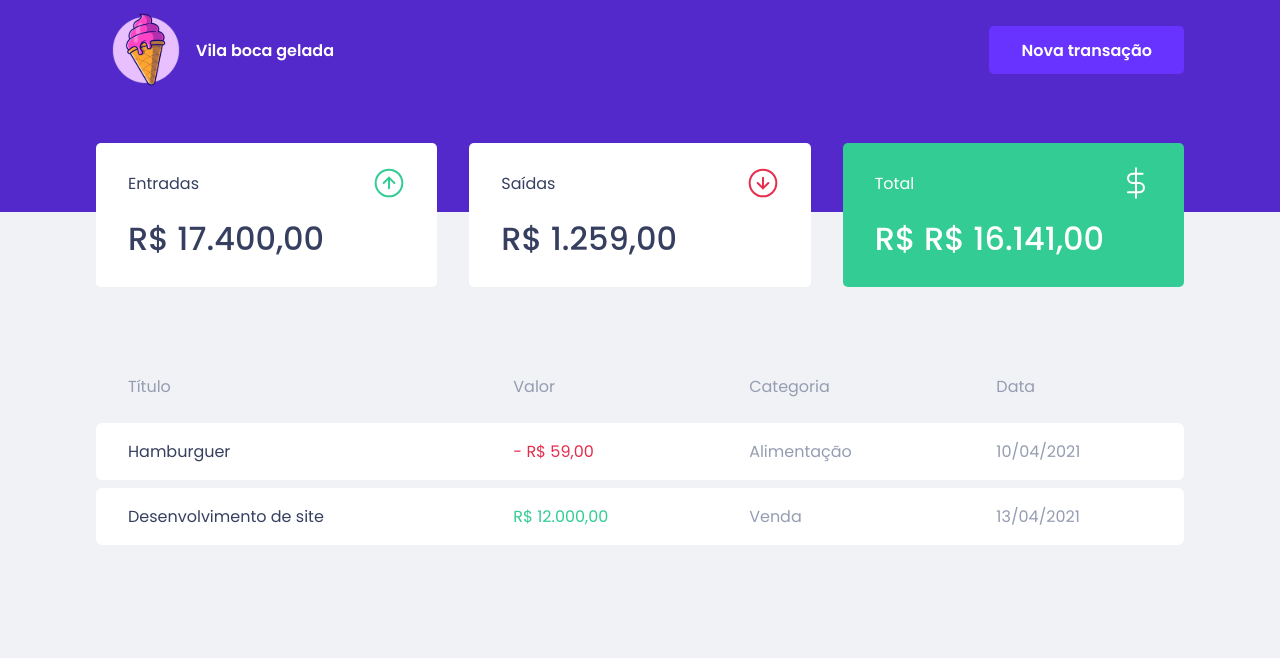
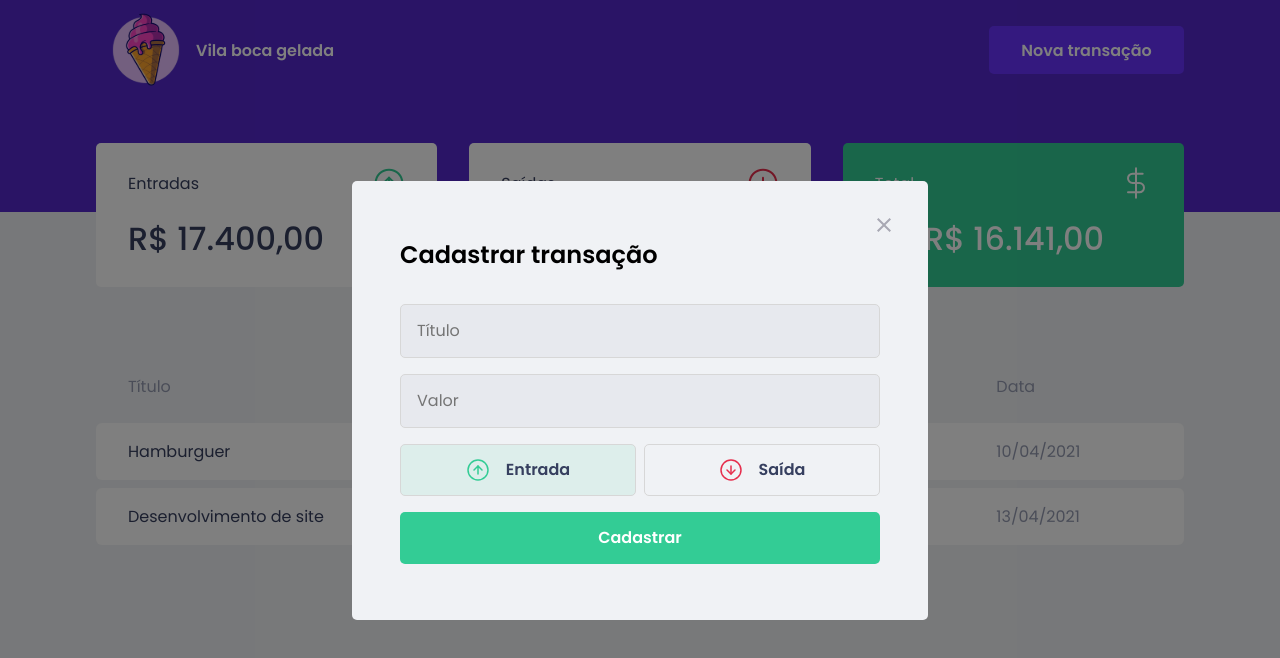
Before and after one commit to Everton-Afonso/ice-cream-parlor, a Next.js app: page / in a window 1280 px wide. Both pictures are taken after a click on the button "Nova transação". Shown: the top 658 px of the page. Built offline with nearby package versions, Linux system fonts and the light colour scheme.

Commit message:
feat(Modal): creation of the Modal component, standardization of input styling

```diff
--- a/next.config.mjs
+++ b/next.config.mjs
@@ -1,4 +1,9 @@
 /** @type {import('next').NextConfig} */
-const nextConfig = {}
+const nextConfig = {
+  compiler: {
+    // Enables the styled-components SWC transform
+    styledComponents: true,
+  },
+}
 
 export default nextConfig
--- a/package.json
+++ b/package.json
@@ -11,14 +11,17 @@
   },
   "dependencies": {
     "next": "14.1.0",
+    "polished": "^4.2.2",
     "react": "^18",
     "react-dom": "^18",
+    "react-modal": "^3.16.1",
     "styled-components": "^6.1.8"
   },
   "devDependencies": {
     "@types/node": "^20",
     "@types/react": "^18",
     "@types/react-dom": "^18",
+    "@types/react-modal": "^3.16.3",
     "@typescript-eslint/eslint-plugin": "^6.19.1",
     "@typescript-eslint/parser": "^6.19.1",
     "eslint": "^8",
--- a/src/UI/Button/index.tsx
+++ b/src/UI/Button/index.tsx
@@ -1,13 +1,14 @@
 'use client'
+
+import Image from 'next/image'
 
 import { ButtonHTMLAttributes } from 'react'
 
 import * as S from './styles'
-import Image from 'next/image'
 
 export type ButtonColors = 'blue' | 'green' | 'gray'
 
-type ButtonProps = {
+export type ButtonProps = {
   title?: string
   typeImg: 'Entrada' | 'Saida' | 'Undefined'
   color?: ButtonColors
@@ -23,7 +24,6 @@ const Button = ({ title, color = 'blue', typeImg, ...props }: ButtonProps) => {
   const imagePath = typeToImageButtonMap[typeImg]
 
   return (
-    <div>
     <S.WrapperButton {...props} $color={color}>
       {!!imagePath && (
         <Image
@@ -36,7 +36,6 @@ const Button = ({ title, color = 'blue', typeImg, ...props }: ButtonProps) => {
 
       {title}
     </S.WrapperButton>
-    </div>
   )
 }
 
--- a/src/app/layout.tsx
+++ b/src/app/layout.tsx
@@ -3,6 +3,7 @@ import { Poppins } from 'next/font/google'
 
 import StyledComponentsRegistry from '@/lib/registry'
 import { Providers } from './providers'
+import { ModalProvider } from '@/providers/providerModal'
 
 const poppins = Poppins({
   subsets: ['latin'],
@@ -20,12 +21,16 @@ export default function RootLayout({
 }: Readonly<{
   children: React.ReactNode
 }>) {
+  const isDev = process.env.NODE_ENV === 'development'
+
   return (
     <html lang="en">
-      <body className={poppins.className}>
-        <StyledComponentsRegistry>
-          <Providers>{children}</Providers>
-        </StyledComponentsRegistry>
+      <body className={poppins.className} suppressHydrationWarning={isDev}>
+        <ModalProvider>
+          <StyledComponentsRegistry>
+            <Providers>{children}</Providers>
+          </StyledComponentsRegistry>
+        </ModalProvider>
       </body>
     </html>
   )
--- a/src/app/page.tsx
+++ b/src/app/page.tsx
@@ -1,11 +1,13 @@
 import Dashboard from '@/components/Dashboard'
 import Header from '@/components/Header'
+import NewtransactionModal from '@/components/NewtransactionModal'
 
 export default function Home() {
   return (
     <>
       <Header />
       <Dashboard />
+      <NewtransactionModal />
     </>
   )
 }
--- a/src/components/Header/index.tsx
+++ b/src/components/Header/index.tsx
@@ -1,8 +1,15 @@
+'use client'
+
 import Image from 'next/image'
+
+import Button from '@/UI/Button'
+import { useModal } from '../../providers/providerModal'
+
 import * as S from './styles'
-import Button from '@/UI/Button'
 
 const Header = () => {
+  const { toggleNewtransactionModalOpen } = useModal()
+
   return (
     <S.WrapperHeader>
       <section>
@@ -17,7 +24,11 @@ const Header = () => {
           <span>Vila boca gelada</span>
         </div>
 
-        <Button title="Nova transação" />
+        <Button
+          typeImg="Undefined"
+          title="Nova transação"
+          onClick={toggleNewtransactionModalOpen}
+        />
       </section>
     </S.WrapperHeader>
   )
--- a/src/components/Login/index.tsx
+++ b/src/components/Login/index.tsx
@@ -14,6 +14,7 @@ const Login = () => {
     <S.WrapperLogin>
       <form>
         <p>Sign in to your account</p>
+
         <div>
           <input
             type="email"
--- /dev/null
+++ b/src/components/NewtransactionModal/index.tsx
@@ -0,0 +1,109 @@
+'use client'
+
+import { FormEvent, useState } from 'react'
+import Image from 'next/image'
+import Modal from 'react-modal'
+
+import { useModal } from '../../providers/providerModal'
+import Button from '@/UI/Button'
+
+import * as S from './styles'
+
+enum TransactionType {
+  Deposit = 'deposit',
+  Withdraw = 'withdraw'
+}
+
+const NewtransactionModal = () => {
+  const { isNewtransactionModalOpen, toggleNewtransactionModalOpen } =
+    useModal()
+  const [title, setTitle] = useState<string>('')
+  const [amount, setAmount] = useState<number>(0)
+  const [type, setType] = useState<string>('deposit')
+
+  const resetForm = () => {
+    setTitle('')
+    setAmount(0)
+    setType(TransactionType.Deposit)
+    toggleNewtransactionModalOpen()
+  }
+
+  const handleCreateNewTransaction = (e: FormEvent) => {
+    e.preventDefault()
+
+    const data = {
+      title,
+      type,
+      amount
+    }
+
+    console.log(data)
+
+    resetForm()
+  }
+
+  return (
+    <Modal
+      isOpen={isNewtransactionModalOpen}
+      onRequestClose={resetForm}
+      ariaHideApp={false}
+      overlayClassName="react-modal-overlay"
+      className="react-modal-content"
+    >
+      <button type="button" onClick={resetForm} className="react-modal-close">
+        <Image
+          alt="Fechar modal"
+          src="/assets/fechar.svg"
+          width={40}
+          height={40}
+        />
+      </button>
+
+      <S.Container onSubmit={handleCreateNewTransaction}>
+        <h2>Cadastrar transação</h2>
+
+        <input
+          type="text"
+          placeholder="Título"
+          value={title}
+          onChange={(e) => setTitle(e.target.value)}
+        />
+        <input
+          type="number"
+          placeholder="Valor"
+          value={amount === 0 ? '' : amount}
+          onChange={(e) => setAmount(Number(e.target.value.replace(/^0+/, '')))}
+        />
+
+        <S.TransactinTypeContainer>
+          <Button
+            type="button"
+            title="Entrada"
+            color="gray"
+            typeImg="Entrada"
+            className={`${type === TransactionType.Deposit && 'deposit'}`}
+            onClick={() => setType(TransactionType.Deposit)}
+          />
+
+          <Button
+            type="button"
+            title="Saída"
+            color="gray"
+            typeImg="Saida"
+            className={`${type === TransactionType.Withdraw && 'withdraw'}`}
+            onClick={() => setType(TransactionType.Withdraw)}
+          />
+        </S.TransactinTypeContainer>
+
+        <Button
+          title="Cadastrar"
+          color="green"
+          type="submit"
+          typeImg="Undefined"
+        />
+      </S.Container>
+    </Modal>
+  )
+}
+
+export default NewtransactionModal
--- /dev/null
+++ b/src/components/NewtransactionModal/styles.ts
@@ -0,0 +1,54 @@
+'use client'
+
+import styled, { css } from 'styled-components'
+import { darken, transparentize } from 'polished'
+
+import * as StylesButton from '@/UI/Button/styles'
+
+export const Container = styled.form`
+  ${({ theme }) => css`
+    h2 {
+      padding-bottom: ${theme.spacings.small};
+    }
+
+    input {
+      background: ${theme.colors.lightGray};
+      border: 1px solid ${theme.colors.gray};
+      margin: ${theme.spacings.xxsmall} 0;
+    }
+
+    ${StylesButton.WrapperButton} {
+      height: 52px;
+      line-height: 1.25rem;
+      margin-top: ${theme.spacings.xxsmall};
+    }
+  `}
+`
+
+export const TransactinTypeContainer = styled.div`
+  ${({ theme }) => css`
+    display: grid;
+    grid-template-columns: repeat(2, 1fr);
+    gap: ${theme.spacings.xxsmall};
+    padding-bottom: ${theme.spacings.xxsmall};
+
+    ${StylesButton.WrapperButton} {
+      background: ${theme.colors.mainBg};
+      border: 1px solid ${theme.colors.gray};
+      color: ${theme.colors.black};
+
+      &.deposit {
+        background: ${transparentize(0.9, `${theme.colors.green}`)};
+      }
+
+      &.withdraw {
+        background: ${transparentize(0.9, `${theme.colors.red}`)};
+      }
+
+      &:hover {
+        filter: none;
+        border-color: ${darken(0.1, `${theme.colors.gray}`)};
+      }
+    }
+  `}
+`
--- /dev/null
+++ b/src/providers/providerModal.tsx
@@ -0,0 +1,42 @@
+'use client'
+
+import React, { ReactNode, createContext, useContext, useState } from 'react'
+
+interface ModalContextProps {
+  isNewtransactionModalOpen: boolean
+  toggleNewtransactionModalOpen: () => void
+}
+
+const ModalContext = createContext<ModalContextProps | undefined>(undefined)
+
+const ModalProvider = ({ children }: { children: ReactNode }) => {
+  const [isNewtransactionModalOpen, setIsNewtransactionModalOpen] =
+    useState<boolean>(false)
+
+  const toggleNewtransactionModalOpen = () => {
+    setIsNewtransactionModalOpen((prev) => !prev)
+  }
+
+  const contextValue: ModalContextProps = {
+    isNewtransactionModalOpen,
+    toggleNewtransactionModalOpen
+  }
+
+  return (
+    <ModalContext.Provider value={contextValue}>
+      {children}
+    </ModalContext.Provider>
+  )
+}
+
+const useModal = (): ModalContextProps => {
+  const context = useContext(ModalContext)
+
+  if (!context) {
+    throw new Error('useModal must be used inside a ModalProvider')
+  }
+
+  return context
+}
+
+export { ModalProvider, useModal }
--- a/src/styles/global.ts
+++ b/src/styles/global.ts
@@ -37,8 +37,56 @@ const GlobalStyles = createGlobalStyle`${css`
       font-weight: ${theme.font.normal};
     }
 
+    input {
+      width: 100%;
+      padding: ${theme.spacings.xsmall};
+      font-size: ${theme.font.sizes.medium};
+      line-height: 1.25rem;
+      border-radius: ${theme.border.radius};
+    }
+
     button {
       cursor: pointer;
+
+      &:focus {
+        outline: none;
+        box-shadow: none;
+      }
+    }
+
+    .react-modal-overlay {
+      background: rgba(0, 0, 0, 0.5);
+      position: fixed;
+      top: 0;
+      bottom: 0;
+      right: 0;
+      left: 0;
+      display: flex;
+      align-items: center;
+      justify-content: center;
+    }
+
+    .react-modal-content {
+      width: 100%;
+      max-width: 576px;
+      background: ${theme.colors.mainBg};
+      padding: ${theme.spacings.xxlarge} ${theme.spacings.xlarge};
+      position: relative;
+      border-radius: ${theme.border.radius};
+    }
+
+    .react-modal-close {
+      position: absolute;
+      right: 1.5rem;
+      top: 1.5rem;
+      border: 0;
+      background: transparent;
+
+      transition: filter 0.2s;
+
+      &:hover {
+        filter: brightness(0.8);
+      }
     }
   `}
 `}`
```
Also changed, not shown: src/components/Login/styles.ts (+0 -7 lines), public/assets/fechar.svg (added), 1 other file (tests, documents, lock files or other folders). Lines whose indentation alone changed are shown as unchanged.
